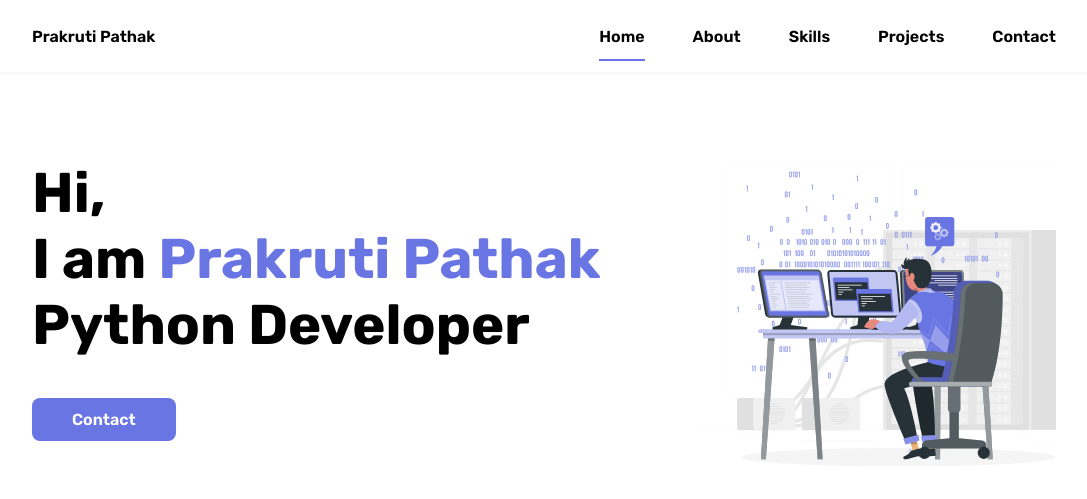
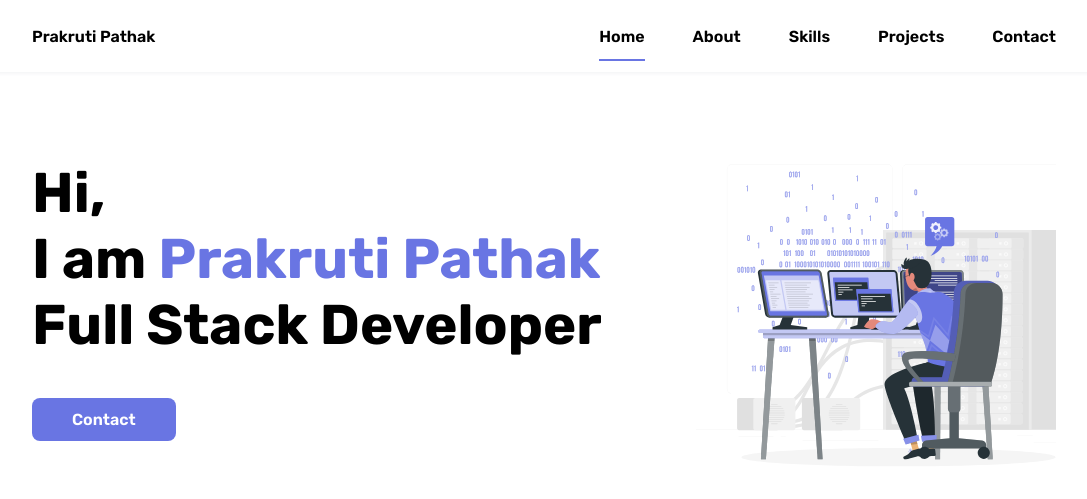
Before and after one commit to viditpujara/Portfolio, a plain HTML site: page index.html in a window 1280 px wide. Shown: the top 499 px of the page, without its empty margins (96-1183 px from the left). Drawn offline with nearby package versions, Linux system fonts and the light colour scheme.

Commit message:
Update index.html

```diff
--- a/index.html
+++ b/index.html
@@ -39,7 +39,7 @@
             <!--===== HOME =====-->
             <section class="home bd-grid" id="home">
                 <div class="home__data">
-                    <h1 class="home__title">Hi,<br>I am <span class="home__title-color">Prakruti Pathak</span><br> Python Developer</h1>
+                    <h1 class="home__title">Hi,<br>I am <span class="home__title-color">Prakruti Pathak</span><br> Full Stack Developer</h1>
 
                     <a href="#contact" class="button">Contact</a>
                 </div>
```
